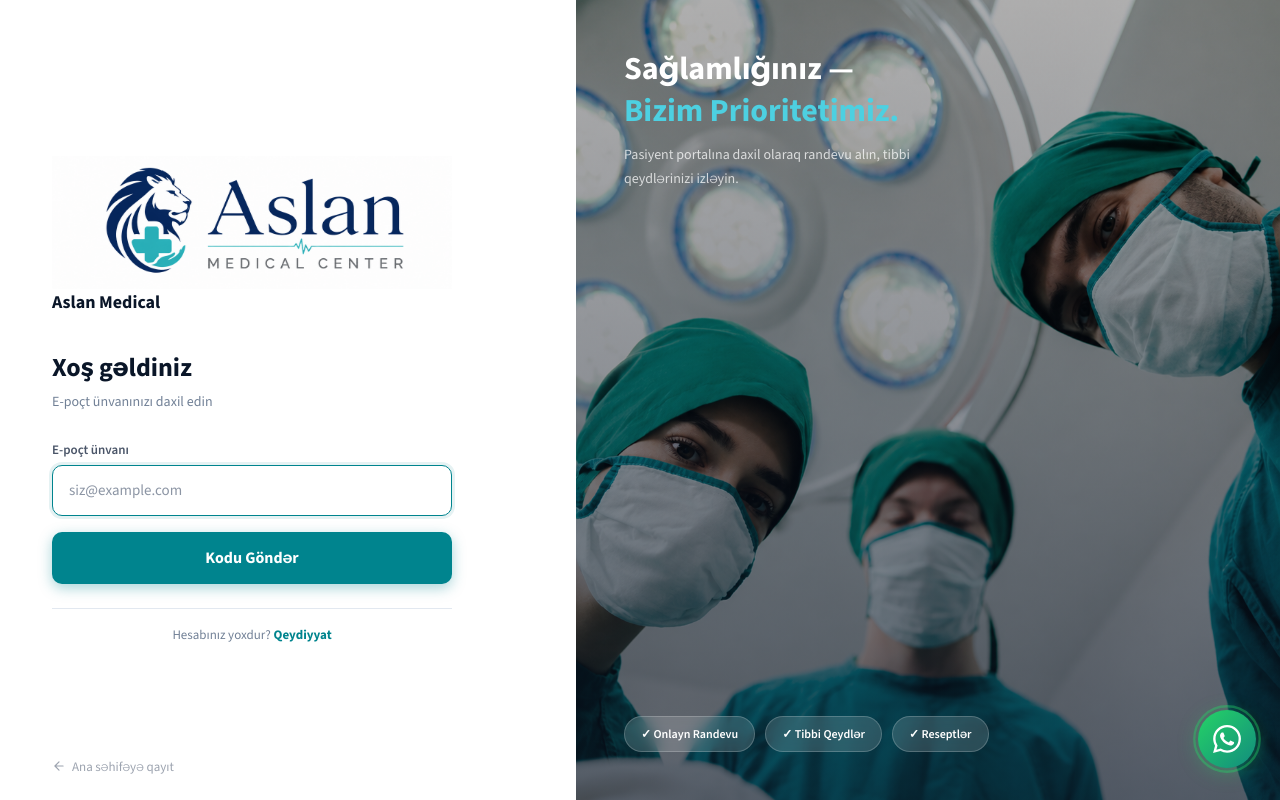
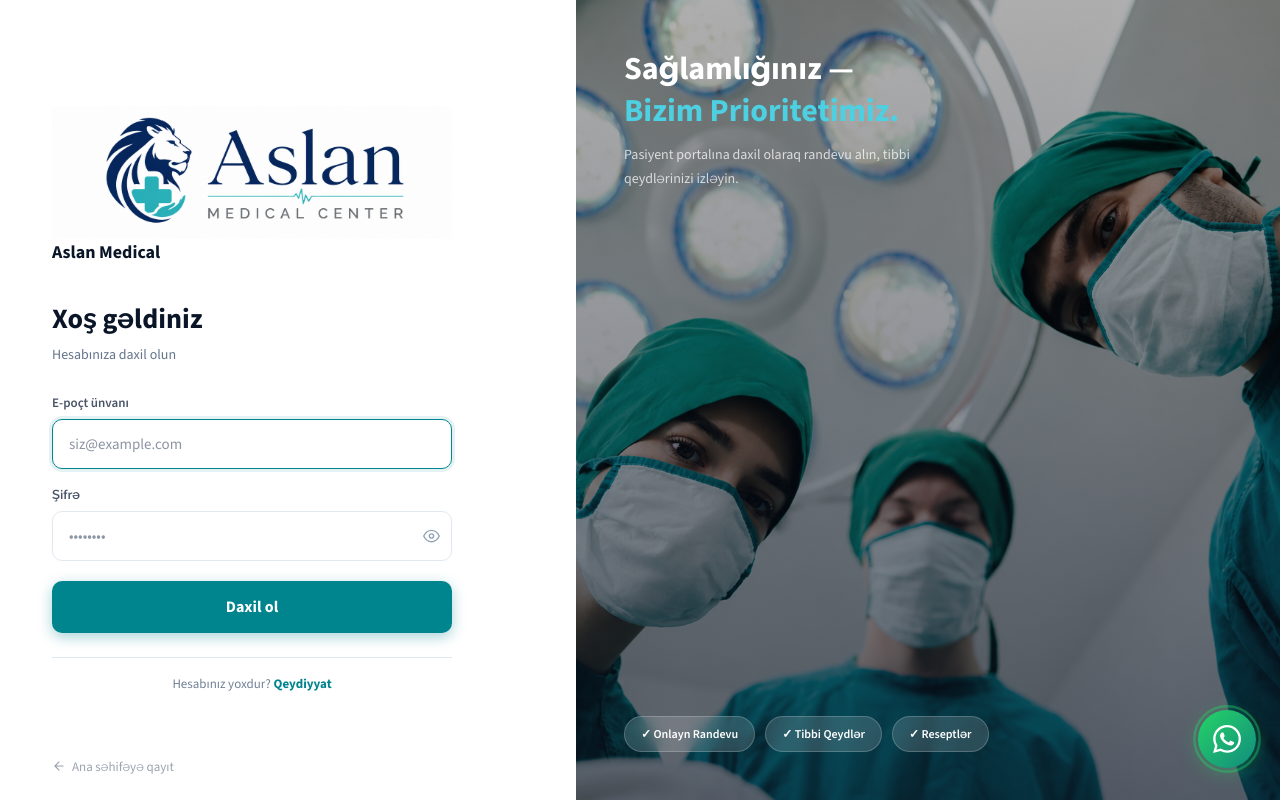
Before and after one commit to elmir-aslanov/Hospital-Management-System, a React (Vite) app in the folder client/: page /login in a window 1280 px wide. Built offline with nearby package versions, Linux system fonts and the light colour scheme.

Commit message:
fix: replace OTP login with simple email/password login

```diff
--- a/client/src/pages/auth/Login.jsx
+++ b/client/src/pages/auth/Login.jsx
@@ -1,29 +1,9 @@
-/* eslint-disable */
-import { useState, useEffect } from 'react';
+import { useState } from 'react';
 import { useNavigate } from 'react-router-dom';
-import { toast } from 'sonner';
-import { requestEmailOtp, verifyEmailOtp } from '../../api/authApi';
-import OTPInput from '../../components/ui/OTPInput';
 
 const FONT = "'Source Sans 3', 'Raleway', sans-serif";
 const TEAL = '#00848e';
 const NAVY = '#0a1628';
-
-function roleToRoute(role = '') {
-  switch (role.toUpperCase()) {
-    case 'PATIENT':                              return '/patient';
-    case 'ADMIN': case 'SUPER_ADMIN':            return '/dashboard';
-    case 'DOCTOR':                               return '/dashboard';
-    case 'NURSE': case 'RECEPTIONIST':
-    case 'LAB_TECHNICIAN':                       return '/dashboard';
-    default:                                     return '/';
-  }
-}
-
-function maskEmail(email) {
-  const [local, domain] = email.split('@');
-  return local.slice(0, 3) + '***@' + domain;
-}
 
 const inputBase = {
   width: '100%', padding: '13px 16px',
@@ -45,64 +25,33 @@ function focusOut(e) {
 export default function Login() {
   const navigate = useNavigate();
 
-  const [step,       setStep]       = useState('input');
-  const [email,      setEmail]      = useState('');
-  const [otpError,   setOtpError]   = useState('');
-  const [loading,    setLoading]    = useState(false);
-  const [otpLoading, setOtpLoading] = useState(false);
-  const [cooldown,   setCooldown]   = useState(0);
+  const [email,        setEmail]        = useState('');
+  const [password,     setPassword]     = useState('');
+  const [loading,      setLoading]      = useState(false);
+  const [error,        setError]        = useState('');
+  const [showPassword, setShowPassword] = useState(false);
 
-  useEffect(() => {
-    if (cooldown <= 0) return;
-    const t = setTimeout(() => setCooldown(c => c - 1), 1000);
-    return () => clearTimeout(t);
-  }, [cooldown]);
-
-  const handleSendOTP = async () => {
-    if (!/^[^\s@]+@[^\s@]+\.[^\s@]+$/.test(email.trim())) {
-      toast.warning('Düzgün e-poçt ünvanı daxil edin.');
-      return;
+  const handleLogin = () => {
+    if (!email || !password) { setError('Bütün sahələri doldurun'); return; }
+    setError('');
+    setLoading(true);
+    fetch('http://localhost:5000/api/v1/auth/login', {
+      method: 'POST',
+      headers: { 'Content-Type': 'application/json' },
+      body: JSON.stringify({ email, password }),
+    })
+      .then(r => r.json())
+      .then(data => {
+        if (data.token) {
+          localStorage.setItem('token', data.token);
+          localStorage.setItem('user', JSON.stringify(data.user || data));
+          navigate('/');
+        } else {
+          setError(data.message || 'E-poçt və ya şifrə yanlışdır');
         }
-    setLoading(true);
-    try {
-      await requestEmailOtp(email.trim());
-      toast.success('OTP e-poçtunuza göndərildi');
-      setStep('otp');
-      setCooldown(60);
-    } catch (err) {
-      toast.error(err.response?.data?.message || 'Kod göndərilmədi. Yenidən cəhd edin.');
-    } finally {
-      setLoading(false);
-    }
-  };
-
-  const handleVerifyOTP = async (code) => {
-    setOtpLoading(true);
-    setOtpError('');
-    try {
-      const res = await verifyEmailOtp(email.trim(), code);
-      const { accessToken, user } = res.data.data;
-      localStorage.setItem('token', accessToken);
-      localStorage.setItem('user', JSON.stringify(user));
-      window.dispatchEvent(new Event('storage'));
-      toast.success(`Xoş gəldiniz, ${user.fullName || 'Pasiyent'}!`);
-      navigate(roleToRoute(user.role));
-    } catch (err) {
-      setOtpError(err.response?.data?.message || 'Kod yanlışdır və ya müddəti bitib.');
-    } finally {
-      setOtpLoading(false);
-    }
-  };
-
-  const handleResendOTP = async () => {
-    if (cooldown > 0) return;
-    try {
-      await requestEmailOtp(email.trim());
-      toast.success('Yeni kod göndərildi.');
-      setCooldown(60);
-    } catch (err) {
-      toast.error(err.response?.data?.message || 'Xəta baş verdi.');
-    }
+      })
+      .catch(() => setError('Xəta baş verdi'))
+      .finally(() => setLoading(false));
   };
 
   return (
@@ -120,12 +69,10 @@ export default function Login() {
               <span style={{ fontSize: 18, fontWeight: 800, color: NAVY, fontFamily: FONT, verticalAlign: 'middle' }}>Aslan Medical</span>
             </div>
 
-            {/* STEP 1 */}
-            {step === 'input' && (
-              <>
-                <h2 style={{ fontSize: 26, fontWeight: 800, color: NAVY, margin: '0 0 4px', fontFamily: FONT }}>Xoş gəldiniz</h2>
-                <p style={{ fontSize: 14, color: '#718096', margin: '0 0 28px', fontFamily: FONT }}>E-poçt ünvanınızı daxil edin</p>
+            <h2 style={{ fontSize: 28, fontWeight: 700, color: NAVY, margin: '0 0 4px', fontFamily: FONT }}>Xoş gəldiniz</h2>
+            <p style={{ fontSize: 14, color: '#64748b', margin: '0 0 28px', fontFamily: FONT }}>Hesabınıza daxil olun</p>
 
+            {/* Email */}
             <div style={{ marginBottom: 16 }}>
               <label style={{ display: 'block', fontSize: 13, fontWeight: 600, color: '#4a5568', marginBottom: 6, fontFamily: FONT }}>E-poçt ünvanı</label>
               <input
@@ -133,7 +80,7 @@ export default function Login() {
                 placeholder="siz@example.com"
                 value={email}
                 onChange={e => setEmail(e.target.value)}
-                    onKeyDown={e => { if (e.key === 'Enter') handleSendOTP(); }}
+                onKeyDown={e => { if (e.key === 'Enter') handleLogin(); }}
                 style={inputBase}
                 onFocus={focusIn}
                 onBlur={focusOut}
@@ -142,14 +89,47 @@ export default function Login() {
               />
             </div>
 
+            {/* Password */}
+            <div style={{ marginBottom: 20 }}>
+              <label style={{ display: 'block', fontSize: 13, fontWeight: 600, color: '#4a5568', marginBottom: 6, fontFamily: FONT }}>Şifrə</label>
+              <div style={{ position: 'relative' }}>
+                <input
+                  type={showPassword ? 'text' : 'password'}
+                  placeholder="••••••••"
+                  value={password}
+                  onChange={e => setPassword(e.target.value)}
+                  onKeyDown={e => { if (e.key === 'Enter') handleLogin(); }}
+                  style={{ ...inputBase, paddingRight: 44 }}
+                  onFocus={focusIn}
+                  onBlur={focusOut}
+                  autoComplete="current-password"
+                />
                 <button
-                  onClick={handleSendOTP}
+                  type="button"
+                  onClick={() => setShowPassword(v => !v)}
+                  style={{ position: 'absolute', right: 12, top: '50%', transform: 'translateY(-50%)', background: 'none', border: 'none', cursor: 'pointer', color: '#94a3b8', padding: 0, display: 'flex', alignItems: 'center' }}
+                >
+                  {showPassword ? (
+                    <svg width="17" height="17" viewBox="0 0 24 24" fill="none" stroke="currentColor" strokeWidth="2" strokeLinecap="round" strokeLinejoin="round"><path d="M17.94 17.94A10.07 10.07 0 0 1 12 20c-7 0-11-8-11-8a18.45 18.45 0 0 1 5.06-5.94"/><path d="M9.9 4.24A9.12 9.12 0 0 1 12 4c7 0 11 8 11 8a18.5 18.5 0 0 1-2.16 3.19"/><line x1="1" y1="1" x2="23" y2="23"/></svg>
+                  ) : (
+                    <svg width="17" height="17" viewBox="0 0 24 24" fill="none" stroke="currentColor" strokeWidth="2" strokeLinecap="round" strokeLinejoin="round"><path d="M1 12s4-8 11-8 11 8 11 8-4 8-11 8-11-8-11-8z"/><circle cx="12" cy="12" r="3"/></svg>
+                  )}
+                </button>
+              </div>
+            </div>
+
+            {/* Error */}
+            {error && <p style={{ color: '#e53e3e', fontSize: 13, margin: '0 0 14px', fontFamily: FONT }}>{error}</p>}
+
+            {/* Submit */}
+            <button
+              onClick={handleLogin}
               disabled={loading}
               style={{ width: '100%', padding: '14px', background: loading ? '#7ec8cc' : TEAL, color: '#fff', border: 'none', borderRadius: 10, fontSize: 16, fontWeight: 700, fontFamily: FONT, cursor: loading ? 'not-allowed' : 'pointer', boxShadow: loading ? 'none' : '0 4px 14px rgba(0,132,142,0.35)', transition: 'background 0.2s' }}
               onMouseEnter={e => { if (!loading) e.currentTarget.style.background = '#006b74'; }}
-                  onMouseLeave={e => { if (!loading) e.currentTarget.style.background = TEAL; }}
+              onMouseLeave={e => { if (!loading) e.currentTarget.style.background = loading ? '#7ec8cc' : TEAL; }}
             >
-                  {loading ? 'Göndərilir…' : 'Kodu Göndər'}
+              {loading ? 'Yüklənir...' : 'Daxil ol'}
             </button>
 
             <div style={{ marginTop: 24, borderTop: '1px solid #e2e8f0' }} />
@@ -157,36 +137,12 @@ export default function Login() {
               Hesabınız yoxdur?{' '}
               <span onClick={() => navigate('/register')} style={{ color: TEAL, fontWeight: 700, cursor: 'pointer' }}>Qeydiyyat</span>
             </p>
-              </>
-            )}
-
-            {/* STEP 2 */}
-            {step === 'otp' && (
-              <>
-                <h2 style={{ fontSize: 26, fontWeight: 800, color: NAVY, margin: '0 0 4px', fontFamily: FONT }}>Kodu daxil edin</h2>
-                <p style={{ fontSize: 14, color: '#718096', margin: '0 0 24px', fontFamily: FONT }}>{maskEmail(email)} ünvanına göndərildi</p>
-                <OTPInput
-                  phone={email}
-                  onComplete={handleVerifyOTP}
-                  onResend={handleResendOTP}
-                  loading={otpLoading}
-                  error={otpError}
-                  cooldown={cooldown}
-                />
-                <button
-                  onClick={() => { setStep('input'); setOtpError(''); }}
-                  style={{ background: 'none', border: 'none', color: '#718096', cursor: 'pointer', fontSize: 13, fontFamily: FONT, display: 'block', margin: '12px auto 0' }}
-                >
-                  ← E-poçtu dəyiş
-                </button>
-              </>
-            )}
           </div>
 
-          {/* Back link — absolute bottom */}
+          {/* Back link */}
           <div
             onClick={() => navigate('/')}
-            style={{ position: 'absolute', bottom: 24, left: 52, color: '#9ca3af', fontSize: 13, cursor: 'pointer', textDecoration: 'none', fontFamily: FONT, display: 'flex', alignItems: 'center', gap: 6 }}
+            style={{ position: 'absolute', bottom: 24, left: 52, color: '#9ca3af', fontSize: 13, cursor: 'pointer', fontFamily: FONT, display: 'flex', alignItems: 'center', gap: 6 }}
             onMouseEnter={e => e.currentTarget.style.color = NAVY}
             onMouseLeave={e => e.currentTarget.style.color = '#9ca3af'}
           >
@@ -200,10 +156,8 @@ export default function Login() {
 
           <img src="/login.png" alt="" style={{ width: '100%', height: '100%', objectFit: 'cover', objectPosition: 'center', display: 'block' }} onError={e => e.currentTarget.style.display = 'none'} />
 
-          {/* Dark overlay */}
           <div style={{ position: 'absolute', inset: 0, background: 'linear-gradient(to bottom, rgba(0,0,0,0.3) 0%, rgba(10,22,40,0.6) 100%)' }} />
 
-          {/* Text overlay */}
           <div style={{ position: 'absolute', top: 48, left: 48, right: 48, color: '#fff' }}>
             <div style={{ fontSize: 32, fontWeight: 800, lineHeight: 1.3, fontFamily: FONT }}>
               Sağlamlığınız —<br />
@@ -214,7 +168,6 @@ export default function Login() {
             </p>
           </div>
 
-          {/* Feature pills */}
           <div style={{ position: 'absolute', bottom: 48, left: 48, display: 'flex', gap: 10, flexWrap: 'wrap' }}>
             {['✓ Onlayn Randevu', '✓ Tibbi Qeydlər', '✓ Reseptlər'].map(p => (
               <span key={p} style={{ background: 'rgba(255,255,255,0.15)', backdropFilter: 'blur(8px)', border: '1px solid rgba(255,255,255,0.2)', borderRadius: 20, padding: '8px 16px', color: '#fff', fontSize: 12, fontWeight: 600, fontFamily: FONT }}>
```
Lines whose indentation alone changed are shown as unchanged.
